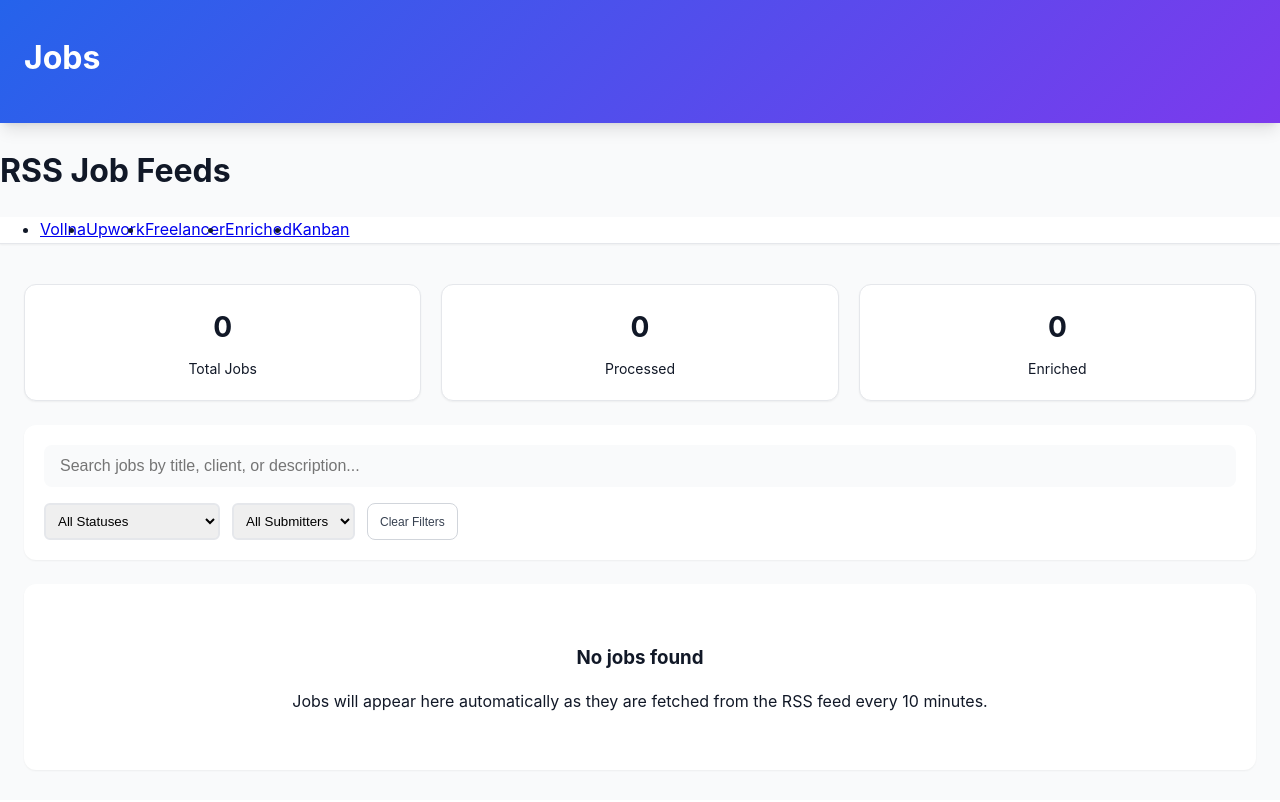
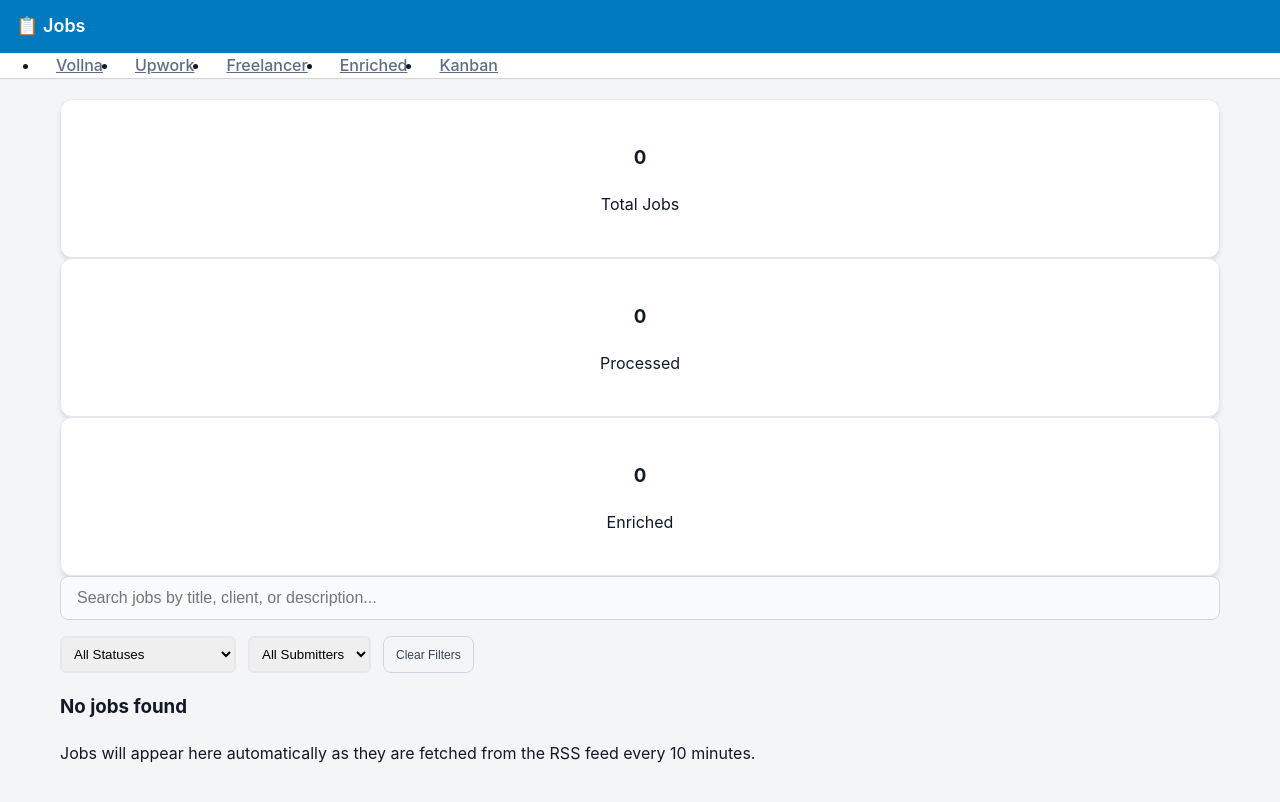
Before and after one commit to mady202220/MindWork, a Flask app: page /rss/1 in a window 1280 px wide. Before the commit the page ends 771 px from the top, so only its background shows below. Run offline with Flask 3, Linux system fonts and the light colour scheme; the visitor is signed in with stand-in values (Sample User, id 1); data that the repository does not hold is empty; some libraries are stand-ins or nearby versions.

Commit message:
Apply Trello-inspired design to RSS jobs page

```diff
--- a/templates/rss_jobs.html
+++ b/templates/rss_jobs.html
@@ -4,47 +4,58 @@
     <title>{{ current_feed[1] }} - Jobs</title>
     <link rel="stylesheet" href="/static/css/brand.css">
     <style>
-        .job-card { background: white; padding: 24px; margin: 16px 0; border-radius: 12px; box-shadow: var(--shadow-md); border: 1px solid var(--border-light); }
-        .job-title { font-size: 20px; font-weight: 600; color: var(--text-primary); margin-bottom: 12px; }
-        .job-meta { color: var(--text-secondary); font-size: 14px; margin-bottom: 16px; }
-        .job-meta div { margin: 6px 0; }
-        .job-description { margin: 16px 0; line-height: 1.6; color: var(--text-primary); }
-        .enrichment-section { background: var(--warning-light); padding: 20px; margin: 16px 0; border-radius: 8px; border-left: 4px solid var(--warning); }
-        .enrichment-results { background: var(--success-light); padding: 16px; margin: 12px 0; border-radius: 8px; }
-        .proposal-section { background: var(--bg-secondary); padding: 24px; margin-top: 20px; border-radius: 12px; }
-        .examples { background: white; padding: 20px; margin: 12px 0; border-left: 4px solid var(--primary); border-radius: 8px; }
-        .debug-section { background: var(--bg-tertiary); padding: 16px; margin: 12px 0; border-radius: 8px; border-left: 4px solid var(--text-tertiary); }
-        .edit-fields { display: none; background: var(--bg-tertiary); padding: 16px; margin: 12px 0; border-radius: 8px; }
-        .enrichment-form { display: grid; grid-template-columns: 1fr 1fr; gap: 16px; margin: 16px 0; }
-        .enrichment-form .form-group { margin: 0; }
-        .enrichment-form .form-group.full-width { grid-column: 1 / -1; }
-        .enrichment-form input, .enrichment-form select { width: 100%; padding: 12px; border: 2px solid #e2e8f0; border-radius: 8px; font-size: 14px; box-sizing: border-box; }
-        .enrichment-form input:focus, .enrichment-form select:focus { outline: none; border-color: var(--primary-blue); }
-        .enrichment-form label { display: block; margin-bottom: 6px; font-weight: 500; color: var(--gray-900); }
-        .stats { display: flex; gap: 20px; margin-bottom: 24px; }
-        .stat-card { background: white; padding: 20px; border-radius: 12px; text-align: center; flex: 1; box-shadow: var(--shadow-sm); }
-        .stat-card h3 { color: var(--primary); font-size: 28px; margin: 0 0 8px 0; }
-        .stat-card p { color: var(--text-secondary); margin: 0; font-size: 14px; }
-        .search-container { background: white; padding: 20px; border-radius: 12px; margin-bottom: 24px; box-shadow: var(--shadow-sm); }
-        .search-input { width: 100%; padding: 12px 16px; border: 2px solid var(--border-light); border-radius: 8px; font-size: 16px; transition: border-color 0.2s; }
-        .search-input:focus { outline: none; border-color: var(--primary); }
-        .no-jobs { background: white; padding: 40px; border-radius: 12px; text-align: center; box-shadow: var(--shadow-sm); }
-        .no-jobs h3 { color: var(--text-primary); margin-bottom: 12px; }
-        .no-jobs p { color: var(--text-secondary); }
+        body { background: #f4f5f7; font-family: -apple-system, BlinkMacSystemFont, 'Segoe UI', Roboto, sans-serif; margin: 0; }
+        .trello-header { background: #0079bf; color: white; padding: 12px 16px; display: flex; align-items: center; justify-content: space-between; }
+        .trello-header h1 { margin: 0; font-size: 18px; font-weight: 600; }
+        .trello-nav { background: white; border-bottom: 1px solid #ddd; padding: 0; }
+        .trello-nav .nav-tabs { border: none; margin: 0; }
+        .trello-nav .nav-link { border: none; color: #5e6c84; padding: 12px 16px; font-weight: 500; }
+        .trello-nav .nav-link.active { background: #0079bf; color: white; }
+        .trello-nav .nav-link:hover { background: #f4f5f7; }
+        .trello-container { max-width: 1200px; margin: 0 auto; padding: 20px; }
+        .trello-stats { display: flex; gap: 12px; margin-bottom: 20px; }
+        .trello-stat { background: white; padding: 16px; border-radius: 3px; box-shadow: 0 1px 0 rgba(9,30,66,.25); flex: 1; text-align: center; }
+        .trello-stat h3 { color: #0079bf; font-size: 24px; margin: 0 0 4px 0; font-weight: 600; }
+        .trello-stat p { color: #5e6c84; margin: 0; font-size: 12px; }
+        .trello-search { background: white; padding: 16px; border-radius: 3px; box-shadow: 0 1px 0 rgba(9,30,66,.25); margin-bottom: 20px; }
+        .trello-search input { width: 100%; padding: 8px 12px; border: 2px solid #ddd; border-radius: 3px; font-size: 14px; }
+        .trello-search input:focus { outline: none; border-color: #0079bf; }
+        .trello-filters { display: flex; gap: 12px; margin-top: 12px; flex-wrap: wrap; }
+        .trello-filters select { padding: 6px 8px; border: 1px solid #ddd; border-radius: 3px; font-size: 12px; }
+        .trello-card { background: white; border-radius: 3px; box-shadow: 0 1px 0 rgba(9,30,66,.25); margin-bottom: 12px; padding: 0; overflow: hidden; }
+        .trello-card:hover { box-shadow: 0 2px 4px rgba(9,30,66,.15); }
+        .trello-card-header { padding: 12px 16px; border-bottom: 1px solid #f4f5f7; }
+        .trello-card-title { font-size: 14px; font-weight: 600; color: #172b4d; margin: 0 0 8px 0; line-height: 1.3; }
+        .trello-card-meta { display: flex; gap: 16px; font-size: 12px; color: #5e6c84; flex-wrap: wrap; }
+        .trello-card-body { padding: 12px 16px; }
+        .trello-card-description { font-size: 13px; color: #5e6c84; line-height: 1.4; margin-bottom: 12px; }
+        .trello-actions { display: flex; gap: 6px; flex-wrap: wrap; }
+        .trello-btn { padding: 6px 12px; border: none; border-radius: 3px; font-size: 12px; font-weight: 500; cursor: pointer; text-decoration: none; display: inline-block; }
+        .trello-btn-primary { background: #0079bf; color: white; }
+        .trello-btn-primary:hover { background: #005a8b; }
+        .trello-btn-secondary { background: #f4f5f7; color: #5e6c84; }
+        .trello-btn-secondary:hover { background: #e4e6ea; }
+        .trello-btn-success { background: #61bd4f; color: white; }
+        .trello-btn-success:hover { background: #4d9a3a; }
+        .trello-btn-danger { background: #eb5a46; color: white; }
+        .trello-btn-danger:hover { background: #c9372c; }
+        .trello-status-dropdowns { display: flex; gap: 8px; margin: 12px 0; flex-wrap: wrap; }
+        .trello-status-dropdowns select { padding: 4px 8px; border: 1px solid #ddd; border-radius: 3px; font-size: 11px; }
+        .trello-collapsible { display: none; padding: 12px 16px; background: #f8f9fa; border-top: 1px solid #f4f5f7; }
+        .trello-toggle { color: #0079bf; cursor: pointer; font-size: 12px; }
+        .trello-toggle:hover { text-decoration: underline; }
+        .enrichment-form { display: grid; grid-template-columns: 1fr 1fr; gap: 12px; }
+        .enrichment-form input, .enrichment-form select { padding: 8px; border: 1px solid #ddd; border-radius: 3px; font-size: 12px; }
     </style>
 </head>
 <body>
-    <div class="header">
-        <h1>{{ current_feed[1] }} Jobs</h1>
-        <p>{{ current_feed[2] }}</p>
+    <div class="trello-header">
+        <h1>📋 {{ current_feed[1] }} Jobs</h1>
+        <div style="font-size: 12px; opacity: 0.9;">{{ current_feed[2] }}</div>
     </div>
 
-    <div class="container-fluid">
-
-        <h1>RSS Job Feeds</h1>
-
-        <!-- Navigation Tabs -->
-        <ul class="nav nav-tabs mb-3">
+    <div class="trello-nav">
+        <ul class="nav nav-tabs">
             <li class="nav-item">
                 <a class="nav-link {{ 'active' if current_feed[0] == 'vollna' else '' }}"
                    href="{{ url_for('rss_jobs') }}?feed=vollna">Vollna</a>
@@ -64,8 +75,9 @@
                 <a class="nav-link" href="{{ url_for('kanban') }}">Kanban</a>
             </li>
         </ul>
+    </div>
 
-        <div class="container">
+    <div class="trello-container">
         <div class="stats">
             <div class="stat-card">
                 <h3>{{ jobs|length }}</h3>
@@ -116,32 +128,30 @@
         {% endif %}
 
         {% for job in jobs %}
-        <div class="job-card" id="job-{{ job[0] }}">
-            <div class="job-title">{{ job[1] }}</div>
-            <div class="job-meta">
-                <div><strong>Client:</strong> {{ job[4] }} | <strong>Posted:</strong> {{ job[6][:10] }}</div>
-                <div><strong>Budget:</strong> {{ job[5] }}</div>
-                {% if job|length > 17 %}
-                    <div><strong>Hourly Rate:</strong> {{ job[21] or 'Not specified' }}</div>
-                    <div><strong>Skills:</strong> {{ job[19] or 'Not specified' }}</div>
-                    <div><strong>Categories:</strong> {{ job[20] or 'Not specified' }}</div>
-                {% endif %}
-                <div style="margin-top: 10px;">
-                    {% if job[7] == 1 %}<span style="color: green; margin-right: 10px;">✓ Processed</span>{% endif %}
-                    {% if job[17] == 1 %}<span style="color: blue; margin-right: 10px;">🔍 Enriched</span>{% endif %}
-                    {% if job|length > 25 and job[25] %}<span style="color: purple; margin-right: 10px;">📊 Status: {{ job[25] }}</span>{% endif %}
-                    {% if job|length > 26 and job[26] %}<span style="color: orange;">👤 By: {{ job[26] }}</span>{% endif %}
+        <div class="trello-card" id="job-{{ job[0] }}">
+            <div class="trello-card-header">
+                <div class="trello-card-title">{{ job[1] }}</div>
+                <div class="trello-card-meta">
+                    <span>👤 {{ job[4] }}</span>
+                    <span>📅 {{ job[6][:10] }}</span>
+                    <span>💰 {{ job[5] }}</span>
+                    {% if job[7] == 1 %}<span style="color: #61bd4f;">✓ Processed</span>{% endif %}
+                    {% if job[17] == 1 %}<span style="color: #0079bf;">🔍 Enriched</span>{% endif %}
+                    {% if job|length > 25 and job[25] %}<span style="color: #eb5a46;">{{ job[25] }}</span>{% endif %}
+                    {% if job|length > 26 and job[26] %}<span style="color: #f2d600;">{{ job[26] }}</span>{% endif %}
                 </div>
             </div>
-            <div class="job-description">{{ job[2][:200] }}...</div>
+            <div class="trello-card-body">
+                <div class="trello-card-description">{{ job[2][:200] }}...</div>
 
-            <!-- Main Actions -->
-            <div style="display: flex; flex-wrap: wrap; gap: 8px; margin: 16px 0; align-items: center;">
-                <button class="btn btn-success" onclick="generateProposal('{{ job[0] }}', {{ current_feed[0] }})">Generate Proposal</button>
-                <a href="{{ job[3] }}" target="_blank" class="btn btn-primary">👁️ View Job</a>
+                <div class="trello-actions">
+                    <button class="trello-btn trello-btn-success" onclick="generateProposal('{{ job[0] }}', {{ current_feed[0] }})">Generate Proposal</button>
+                    <a href="{{ job[3] }}" target="_blank" class="trello-btn trello-btn-primary">View Job</a>
+                    <button class="trello-btn trello-btn-secondary" onclick="toggleActions('{{ job[0] }}')">Actions</button>
+                </div>
 
-                <!-- Job Status Dropdowns -->
-                <select id="job-proposal-status-{{ job[0] }}" style="padding: 8px; border: 2px solid var(--gray-200); border-radius: 6px; margin-right: 8px;" data-current="{{ job[25] if job|length > 25 else 'Not Submitted' }}">
+                <div class="trello-status-dropdowns">
+                    <select id="job-proposal-status-{{ job[0] }}" data-current="{{ job[25] if job|length > 25 else 'Not Submitted' }}">
                         <option value="Not Submitted">Not Submitted</option>
                         <option value="Waiting for Submission">Waiting for Submission</option>
                         <option value="Saved">Saved</option>
@@ -153,19 +163,13 @@
                         <option value="Won">Won</option>
                     </select>
 
-                <select id="job-submitted-by-{{ job[0] }}" style="padding: 8px; border: 2px solid var(--gray-200); border-radius: 6px; margin-right: 8px;" data-current="{{ job[26] if job|length > 26 else '' }}">
+                    <select id="job-submitted-by-{{ job[0] }}" data-current="{{ job[26] if job|length > 26 else '' }}">
                         <option value="">Not Selected</option>
                         <option value="Ashish">Ashish</option>
                         <option value="Madhuri">Madhuri</option>
                     </select>
 
-                <button class="btn btn-primary btn-sm" onclick="updateJobStatus('{{ job[0] }}')">💾 Save</button>
-
-                <!-- Action Menu -->
-                <div style="margin-left: auto;">
-                    <button class="btn btn-outline btn-sm" onclick="toggleActions('{{ job[0] }}')" style="padding: 6px 12px;">
-                        ⚙️ Actions ▼
-                    </button>
+                    <button class="trello-btn trello-btn-primary" onclick="updateJobStatus('{{ job[0] }}')">Save</button>
                 </div>
             </div>
 
@@ -500,15 +504,12 @@
 
         function toggleActions(jobId) {
             const actionsDiv = document.getElementById(`actions-${jobId}`);
+            actionsDiv.style.display = actionsDiv.style.display === 'none' ? 'block' : 'none';
+        }
+
+        function toggleEnrichment(jobId) {
             const enrichmentDiv = document.getElementById(`enrichment-toggle-${jobId}`);
-
-            if (actionsDiv.style.display === 'none') {
-                actionsDiv.style.display = 'block';
-                enrichmentDiv.style.display = 'block';
-            } else {
-                actionsDiv.style.display = 'none';
-                enrichmentDiv.style.display = 'none';
-            }
+            enrichmentDiv.style.display = enrichmentDiv.style.display === 'none' ? 'block' : 'none';
         }
 
         function updateJobStatus(jobId) {
```
Lines whose indentation alone changed are shown as unchanged.
